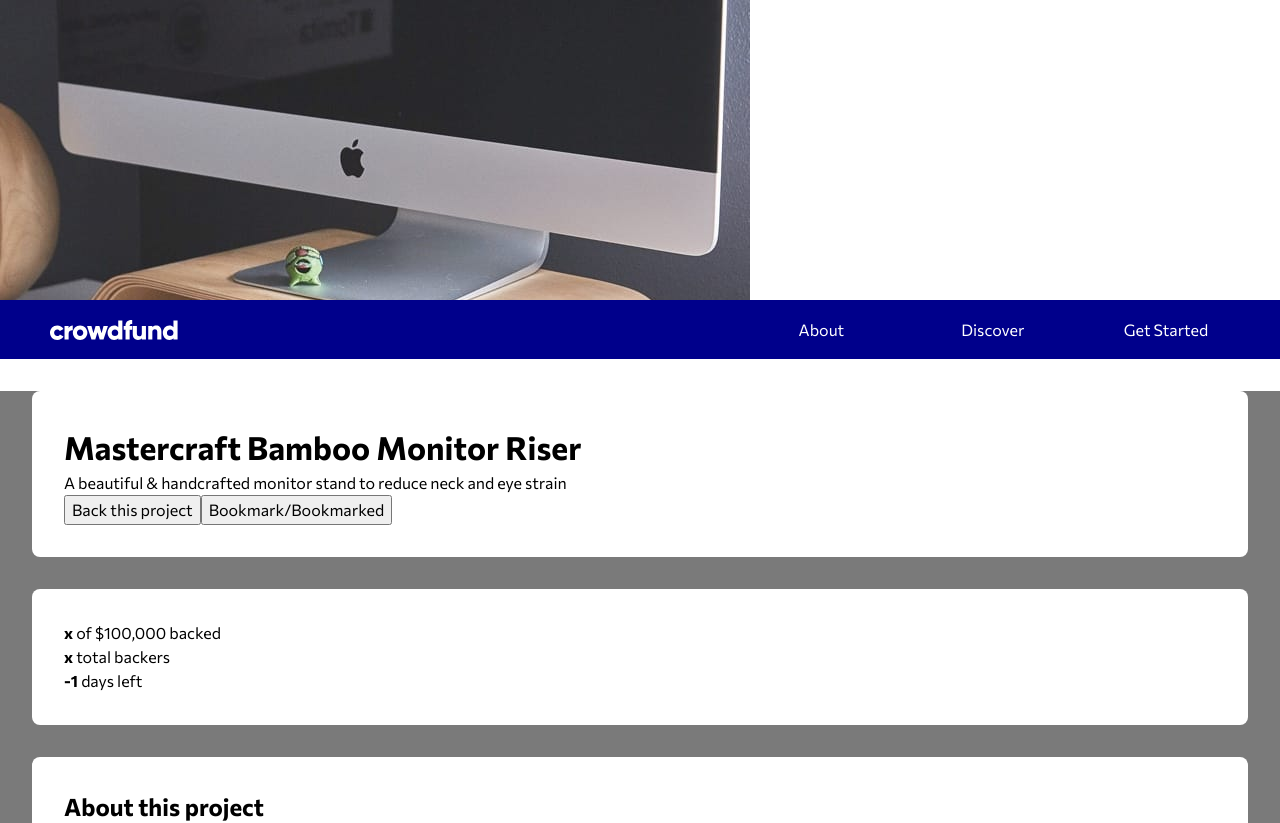
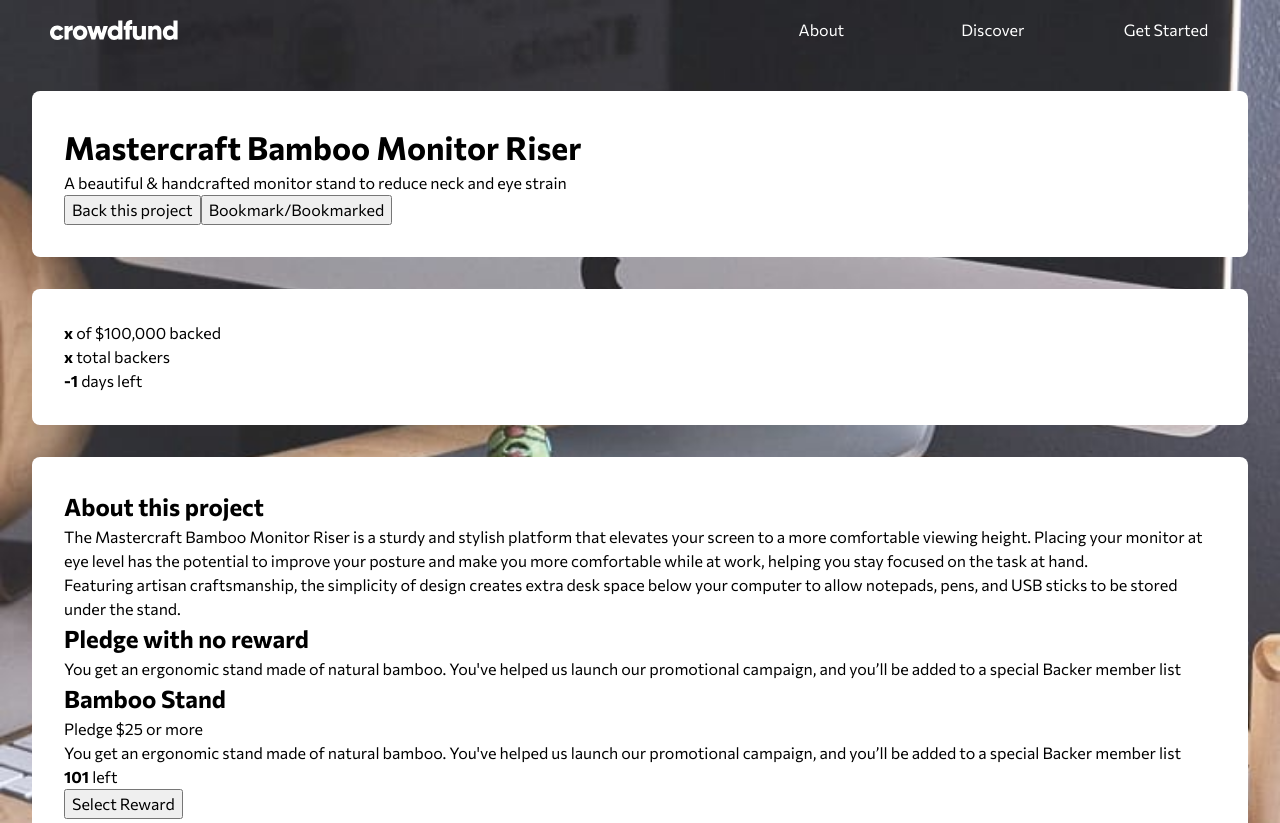
Before and after one commit to migvidal/crowdfunding-product-page, a Vue app: page / in a window 1280 px wide. Shown: the top 823 px of the page. Built offline with nearby package versions, Linux system fonts and the light colour scheme.

Commit message:
background-image

```diff
--- a/src/App.vue
+++ b/src/App.vue
@@ -1,6 +1,5 @@
 <template>
-  <div class="hero-image">
-  </div>
+<!--   <div class="hero-image"></div> -->
   <CFNav />
   <CrowdfundHome />
 </template>
@@ -24,12 +23,16 @@ body {
   font-family: "Commissioner", sans-serif;
 }
 #app {
-  //background-color: rgb(125, 150, 89);
+  background-image: url("./images/image-hero-mobile.jpg");
+  background-repeat: no-repeat;
+  background-size: 100%;
+  background-color: #eee;
+
   -webkit-font-smoothing: antialiased;
   -moz-osx-font-smoothing: grayscale;
   .hero-image {
-    background: url("./images/image-hero-mobile.jpg") no-repeat;
     height: 300px;
+    margin-bottom: -60px;
   }
 }
 </style>
--- a/src/components/CFNav.vue
+++ b/src/components/CFNav.vue
@@ -2,7 +2,8 @@
   <nav class="menu">
     <ul>
       <li class="logo">
-        <img src="../images/logo.svg" alt="" />
+        <a href="#"><img src="../images/logo.svg" alt="" /></a>
+
       </li>
       <li>
         <a href="#">About</a>
@@ -28,7 +29,7 @@ export default {
 
 <style lang="scss" scoped>
 nav.menu {
-  background-color: darkblue;
+  //background-color: darkblue;
   color: white;
   padding: .1rem;
   a {
@@ -38,10 +39,12 @@ nav.menu {
   ul {
     display: flex;
     align-items: center;
+    flex-wrap: wrap;
     & > li {
       flex: 2;
       list-style: none;
       margin: 0 .5rem;
+      white-space: nowrap;
 
       &.logo {
         flex: 10;
--- a/src/components/CrowdfundHome.vue
+++ b/src/components/CrowdfundHome.vue
@@ -7,7 +7,7 @@
         A beautiful & handcrafted monitor stand to reduce neck and eye strain
       </p>
       <button>Back this project</button>
-      <button>Bookmark/Bookmarked</button>
+      <button>Bookmark/<wbr>Bookmarked</button>
     </header>
     <!-- stats -->
     <CFStats />
@@ -92,7 +92,6 @@ export default {
 <!-- Add "scoped" attribute to limit CSS to this component only -->
 <style lang="scss" scoped>
 main.home {
-  background-color: $dark-gray;
   & > * {
     //mixin?
     margin: 2rem;
```
